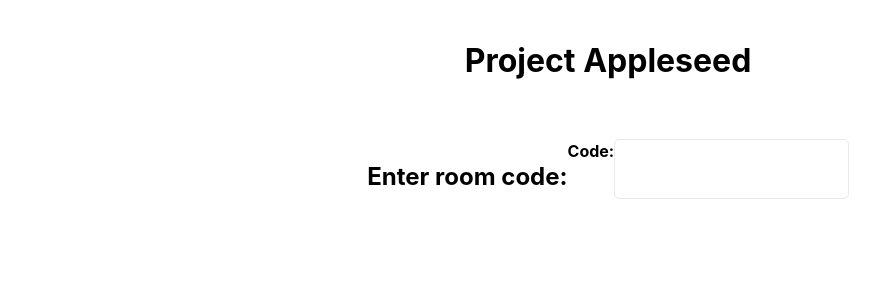
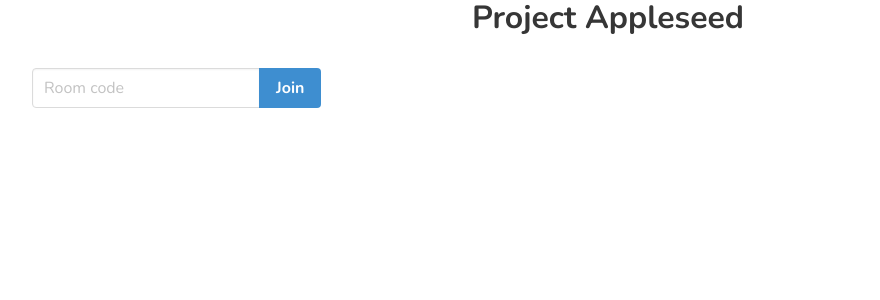
Before and after one commit to pricecomstock/project-appleseed, a React (Create React App) app: page / in a window 1280 px wide. Shown: the top 300 px of the page, without its empty margins (32-912 px from the left). Built offline with nearby package versions, Linux system fonts and the light colour scheme; the HTML template or start-up script is replaced by a standard one.

Commit message:
switched to bulma

```diff
--- a/package.json
+++ b/package.json
@@ -7,7 +7,9 @@
     "@testing-library/react": "^9.5.0",
     "@testing-library/user-event": "^7.2.1",
     "axios": "^0.19.2",
+    "bulma": "^0.8.1",
     "express": "^4.17.1",
+    "node-sass": "^4.13.1",
     "react": "^16.13.1",
     "react-dom": "^16.13.1",
     "react-scripts": "3.4.1",
--- a/src/App.js
+++ b/src/App.js
@@ -1,18 +1,21 @@
 import React from "react";
-import logo from "./logo.svg";
 import "./mvp.css";
+import "./appleseed.scss";
 
 function App() {
   return (
-    <div className="App">
+    <div className="App container">
       <header>
-        <h1>Project Appleseed</h1>
+        <h1 className="title">Project Appleseed</h1>
       </header>
-      <section>
-        <h2>Enter room code:</h2>
-        <label for="roomcode">Code:</label>
-        <input type="text" id="roomcode" />
-      </section>
+      <div class="field has-addons">
+        <div class="control">
+          <input class="input" type="text" placeholder="Room code" />
+        </div>
+        <div class="control">
+          <button class="button is-info">Join</button>
+        </div>
+      </div>
     </div>
   );
 }
--- /dev/null
+++ b/src/appleseed.scss
@@ -0,0 +1,9 @@
+@charset "utf-8";
+
+// Import a Google Font
+@import url("https://fonts.googleapis.com/css?family=Nunito:400,700");
+
+// Update Bulma's global variables
+$family-sans-serif: "Nunito", sans-serif;
+
+@import "../node_modules/bulma/bulma.sass";
```
Also changed, not shown: 1 other file (tests, documents, lock files or other folders).
